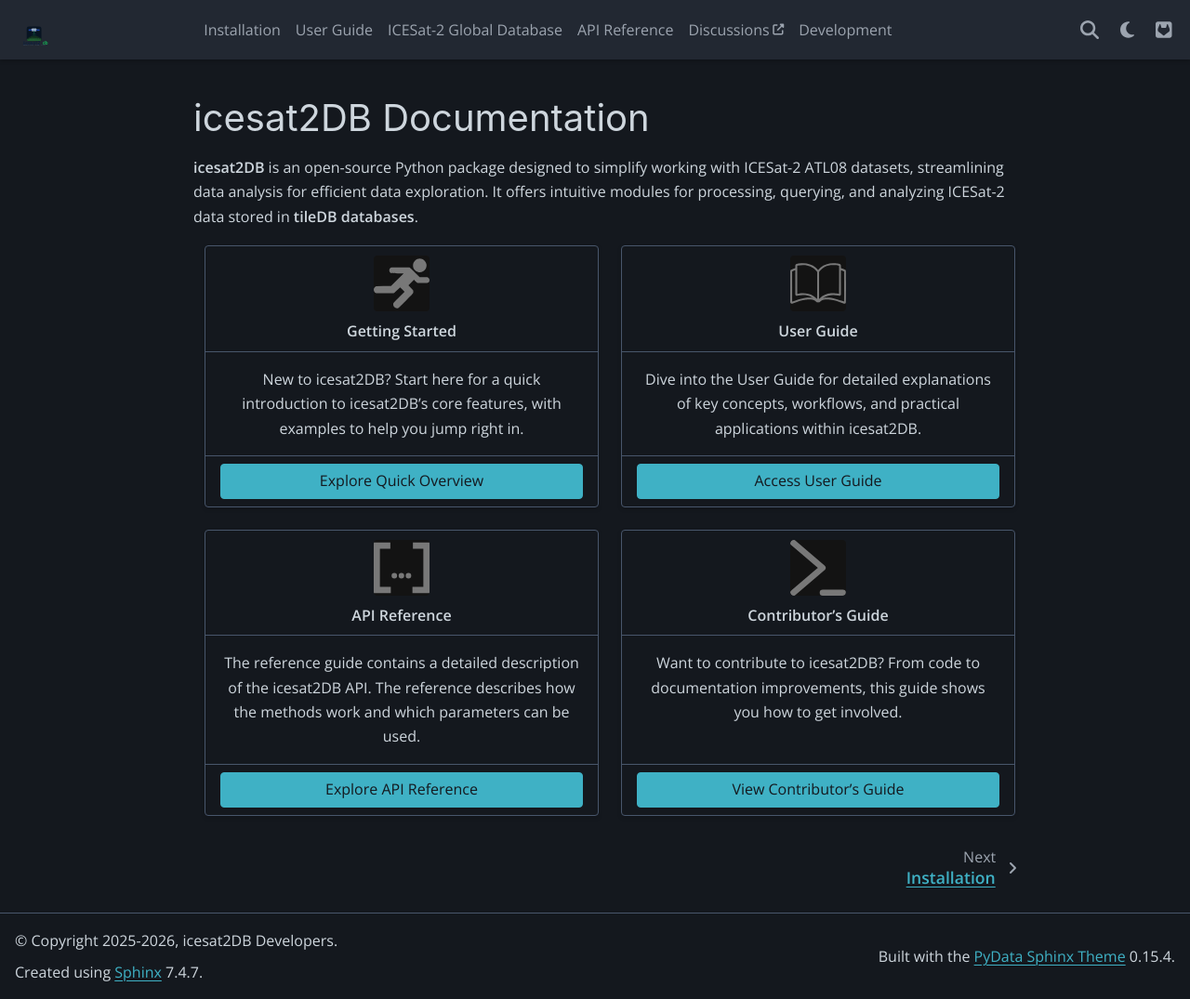
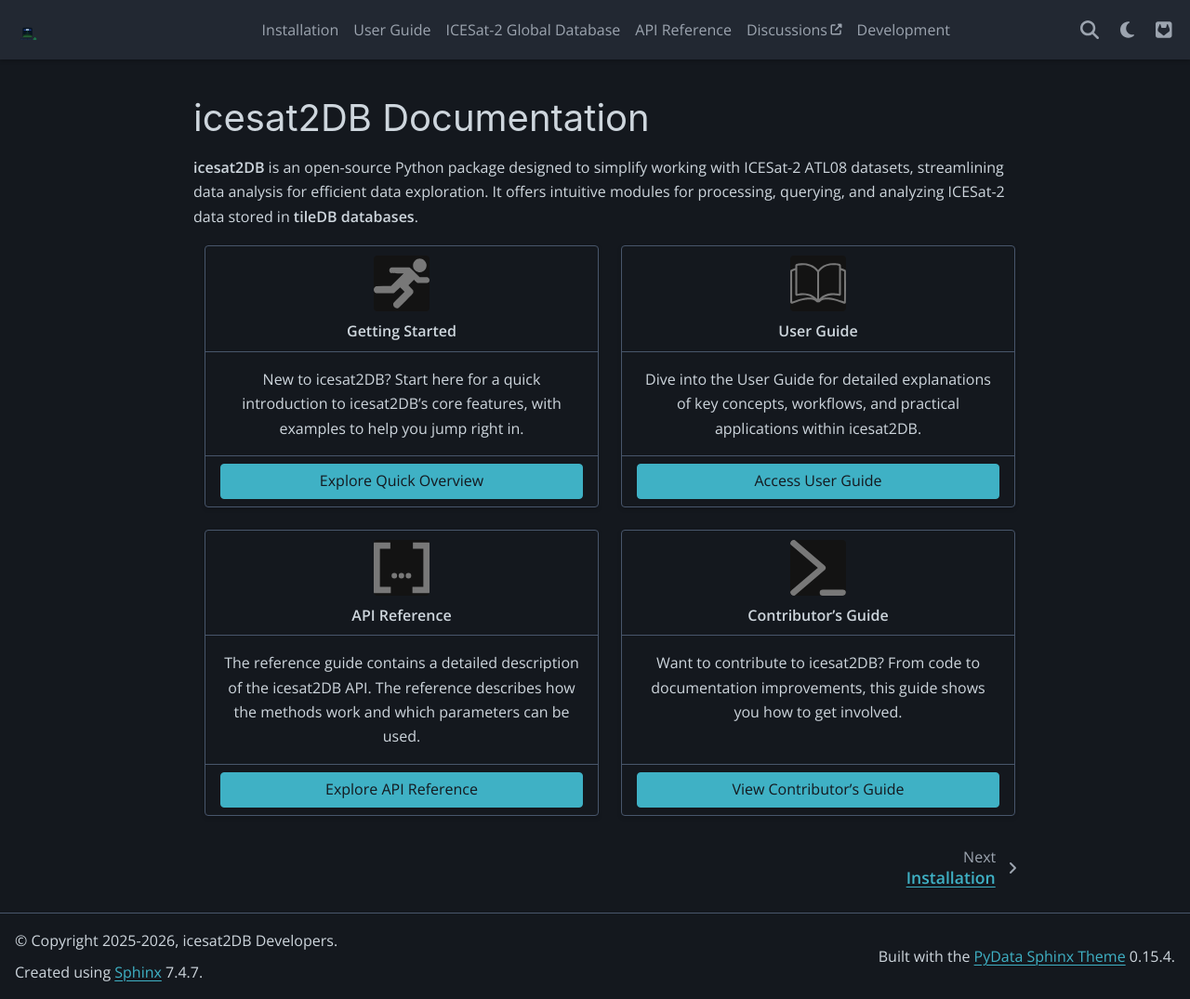
Before and after one commit to simonbesnard1/icesat2db, a Sphinx documentation site: the page built from doc/index.rst, in a window 1280 px wide and 1075 px high. Shown: the whole window at 93% size. Built offline with Sphinx 7.4.7 and the PyData theme 0.15.4, drawn with Linux system fonts in a browser that asks for light colours; pages that are not in the unit, such as notebooks, are missing from menus; the version number could not be read and is left out.

```diff
--- a/doc/_static/icesat2db.css
+++ b/doc/_static/icesat2db.css
@@ -1,10 +1,15 @@
 @import url('https://fonts.googleapis.com/css2?family=Lato:ital,wght@0,400;0,700;0,900;1,400;1,700;1,900&family=Open+Sans:ital,wght@0,400;0,600;1,400;1,600&display=swap');
 
-.navbar-brand img {
-   height: 90px;
+.navbar-brand img,
+.navbar-brand .logo__image {
+   height: 60px !important;
+   max-height: 60px !important;
+   width: auto !important;
 }
 .navbar-brand {
-   height: 90px;
+   height: 60px;
+   padding-top: 0;
+   padding-bottom: 0;
 }
 
 body {
@@ -16,7 +21,7 @@
    Reduces the space between the top-left logo and the navbar section titles */
 
 .col-lg-3 {
-  width: 15%;
+  width: 20%;
 }
 
 /* Version switcher colors from PyData Sphinx Theme */
```
